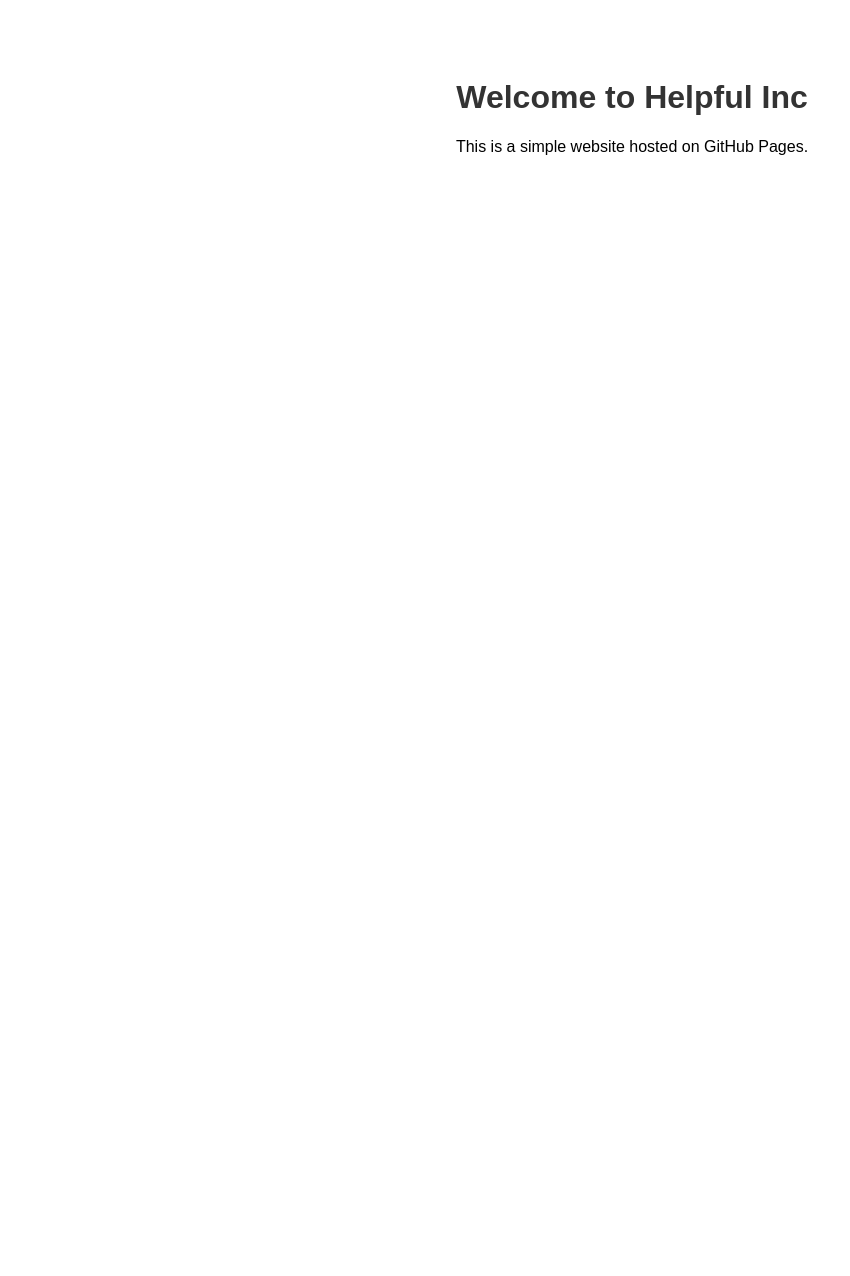
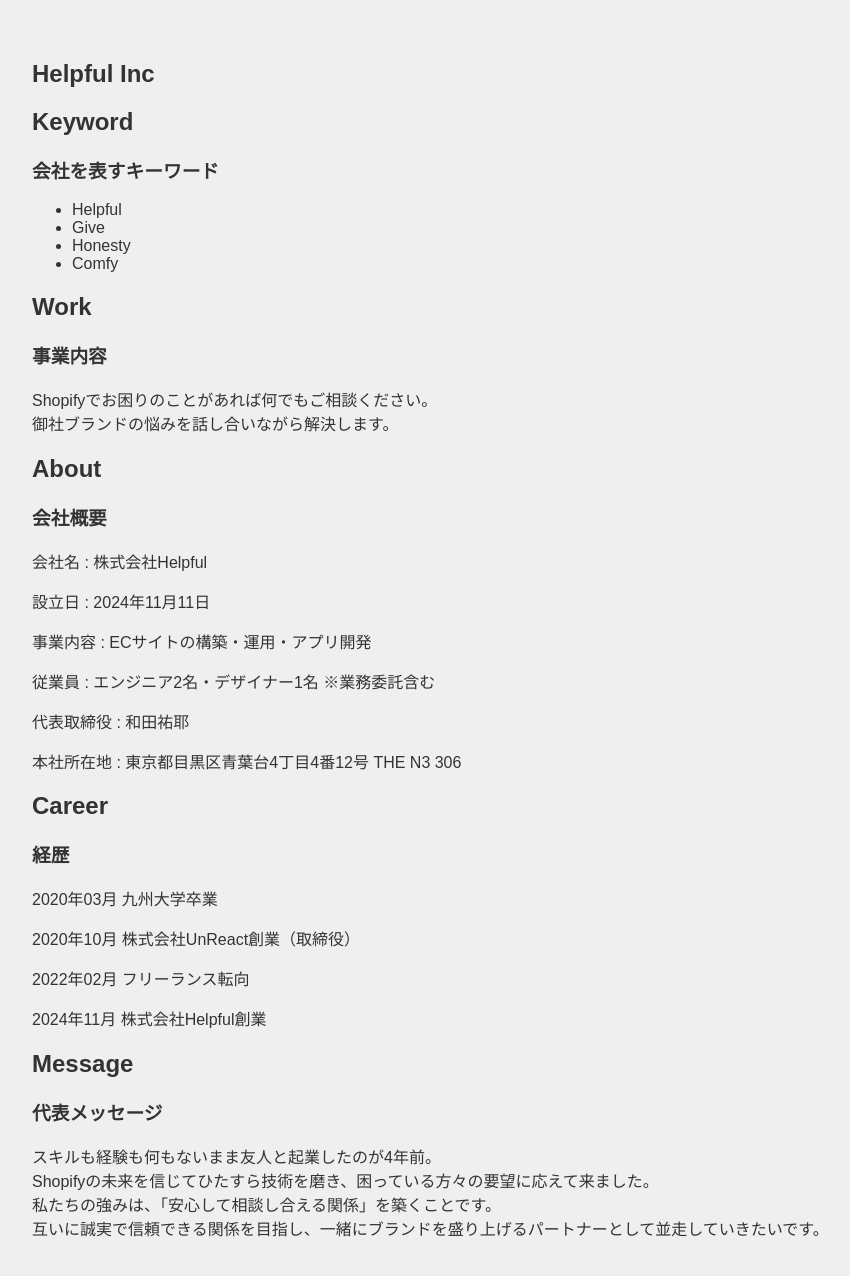
Before and after one commit to yuya-wada-san/helpful-inc, a plain HTML site: page docs/index.html in a window 1280 px wide. Shown: the whole page, without its empty margins (8-858 px from the left). Before the commit the page ends 800 px from the top, so only its background shows below. Drawn offline with Linux system fonts and the light colour scheme.

Commit message:
fix information

```diff
--- a/docs/index.html
+++ b/docs/index.html
@@ -1,16 +1,89 @@
 <!DOCTYPE html>
-<html lang="en">
+<html lang="ja">
 <head>
   <meta charset="UTF-8">
   <meta name="viewport" content="width=device-width, initial-scale=1.0">
-  <title>My GitHub Pages Site</title>
+  <title>Helpful Inc</title>
   <style>
-    body { font-family: Arial, sans-serif; text-align: center; padding: 50px; }
-    h1 { color: #333; }
+    body {
+      font-family: Arial, sans-serif;
+      padding: 2rem;
+      background-color: #EFEFEF;
+      color: #333;
+    }
+    section .inner {
+      max-width: 1200px;
+      margin: 0 auto;
+    }
   </style>
 </head>
 <body>
-  <h1>Welcome to Helpful Inc</h1>
-  <p>This is a simple website hosted on GitHub Pages.</p>
+  <main>
+    <section class="fv">
+      <div class="inner">
+        <h1>Helpful Inc</h1>
+      </div>
+    </section>
+    <section class="keyword">
+      <div class="inner">
+        <h2>Keyword</h2>
+        <h3>会社を表すキーワード</h3>
+        <ul>
+          <li>Helpful</li>
+          <li>Give</li>
+          <li>Honesty</li>
+          <li>Comfy</li>
+        </ul>
+      </div>
+    </section>
+    <section class="work">
+      <div class="inner">
+        <h2>Work</h2>
+        <h3>事業内容</h3>
+        <p>
+          Shopifyでお困りのことがあれば何でもご相談ください。<br>
+          御社ブランドの悩みを話し合いながら解決します。
+        </p>
+      </div>
+    </section>
+    <section class="company">
+      <div class="inner">
+        <h2>About</h2>
+        <h3>会社概要</h3>
+        <div>
+          <p>会社名 : 株式会社Helpful</p>
+          <p>設立日 : 2024年11月11日</p>
+          <p>事業内容 : ECサイトの構築・運用・アプリ開発</p>
+          <p>従業員 : エンジニア2名・デザイナー1名 ※業務委託含む</p>
+          <p>代表取締役 : 和田祐耶</p>
+          <p>本社所在地 : 東京都目黒区青葉台4丁目4番12号 THE N3 306</p>
+        </div>
+      </div>
+    </section>
+    <section class="career">
+      <div class="inner">
+        <h2>Career</h2>
+        <h3>経歴</h3>
+        <div>
+          <p>2020年03月 九州大学卒業</p>
+          <p>2020年10月 株式会社UnReact創業（取締役）</p>
+          <p>2022年02月 フリーランス転向</p>
+          <p>2024年11月 株式会社Helpful創業</p>
+        </div>
+      </div>
+    </section>
+    <section class="message">
+      <div class="inner">
+        <h2>Message</h2>
+        <h3>代表メッセージ</h3>
+        <p>
+          スキルも経験も何もないまま友人と起業したのが4年前。<br>
+          Shopifyの未来を信じてひたすら技術を磨き、困っている方々の要望に応えて来ました。<br>
+          私たちの強みは、「安心して相談し合える関係」を築くことです。<br>
+          互いに誠実で信頼できる関係を目指し、一緒にブランドを盛り上げるパートナーとして並走していきたいです。
+        </p>
+      </div>
+    </section>
+  </main>
 </body>
 </html>
```
Also changed, not shown: 1 other file.
